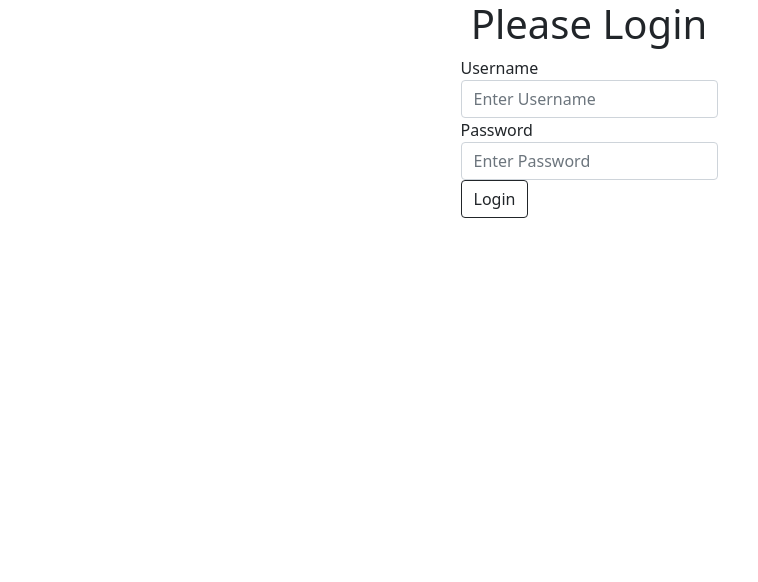
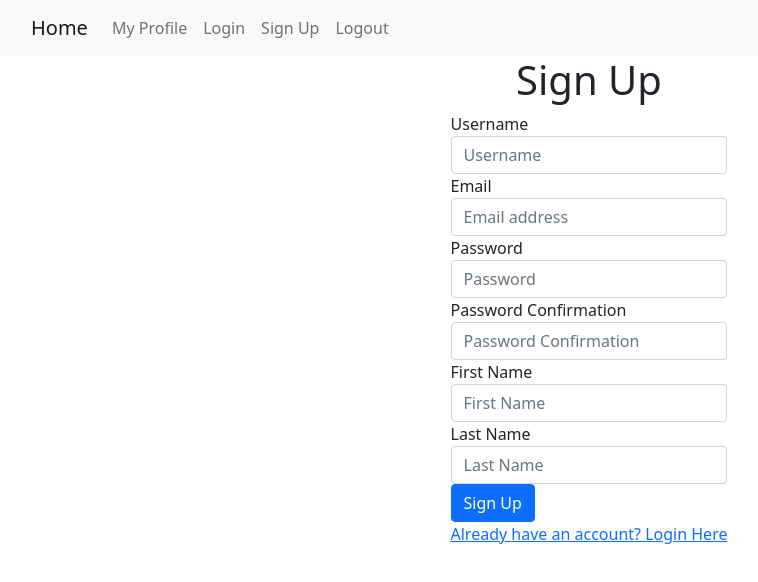
Before and after one commit to slo27/journal-thoughts-project, a React (Create React App) app in the folder client/: page /signup in a window 1280 px wide. Shown: the top 582 px of the page, without its empty margins (51-809 px from the left). Built offline with nearby package versions, Linux system fonts and the light colour scheme.

Commit message:
fixed login page

```diff
--- a/client/src/App.js
+++ b/client/src/App.js
@@ -7,8 +7,7 @@ import Signup from "./Signup"
 import UserProfile from "./UserProfile";
 
 function App() {
-  const [token, setToken] = useState();
-  const [user, setUser] = useState("");
+  const [user, setUser] = useState(null);
   const [username, setUsername] = useState("");
   const [password, setPassword] = useState("");
   const [password_confirmation, setPasswordConfirmation] = useState("");
@@ -18,18 +17,14 @@ function App() {
   const [journal, setJournal] = useState([]);
   const [mood, setMood] = useState([]);
 
-  if(!user) {
-    return <Login setUser={setUser} />
-  }
-
   return (
     <div className="App">
       <NavBar setUser={setUser} />
       <Routes>
-        <Route path="/" element={<Home mood={mood} setMood={setMood} journal={journal} setJournal={setJournal}/>} />
-        <Route path="me" element={<UserProfile user={user}/>} />
-        <Route path="login" element={<Login setUser={setUser}/>} />
-        <Route path="signup" element={
+        <Route exact path="/" element={<Home mood={mood} setMood={setMood} journal={journal} setJournal={setJournal}/>} />
+        <Route path="me" element={<UserProfile />} />
+        <Route exact path="login" element={<Login setUser={setUser}/>} />
+        <Route exact path="signup" element={
           <Signup
           username={username}
           password={password}
--- a/client/src/Login.js
+++ b/client/src/Login.js
@@ -1,5 +1,5 @@
 import { useState } from "react";
-import { useNavigate } from "react-router-dom";
+import { useNavigate, Link } from "react-router-dom";
 import './Login.css';
 
 function Login({ setUser }) {
@@ -52,6 +52,11 @@ function Login({ setUser }) {
                     />
                 </div>
                 <button type="submit" class="btn btn-outline-dark">Login</button>
+                <div className="signup-wrapper">
+                    <p>
+                        Don't have an account? <Link to="/signup">Sign Up</Link>
+                    </p>
+                </div>
             </form>
         </div>
     )
--- a/client/src/NavBar.js
+++ b/client/src/NavBar.js
@@ -11,7 +11,7 @@ function NavBar({ setUser }) {
         .then(() => {
             setUser();
         });
-        navigate('/');
+        navigate('/login');
     }
     return (
         <Navbar bg="light" expand="lg">
--- /dev/null
+++ b/client/src/Signup.css
@@ -0,0 +1,5 @@
+.signup-wrapper {
+    display: flex;
+    flex-direction: column;
+    align-items: center;
+}
--- a/client/src/Signup.js
+++ b/client/src/Signup.js
@@ -1,5 +1,6 @@
-import { useNavigate } from 'react-router-dom';
+import { useNavigate, Link } from 'react-router-dom';
 import { Button } from 'react-bootstrap';
+import './Signup.css';
 
 function Signup(props) {
     const navigate = useNavigate();
@@ -44,11 +45,11 @@ function Signup(props) {
 
 
     return (
-        <div>
+        <div className="signup-wrapper">
+            <h1>Sign Up</h1>
             <form onSubmit={handleSubmit}>
-                <h1>Sign Up</h1>
-                <div class="form-row">
-                    <div class="form-group col-md-3">
+                <div className="form-row">
+                    <div class="form-group col-md-12">
                         <label htmlFor="username">Username</label>
                         <input
                             type="text"
@@ -60,7 +61,7 @@ function Signup(props) {
                             onChange={(e) => setUsername(e.target.value)}
                             />
                     </div>
-                    <div class="form-group col-md-3">
+                    <div className="form-group col-md-12">
                         <label htmlFor="email">Email</label>
                         <input
                             type="text"
@@ -73,8 +74,8 @@ function Signup(props) {
                             />
                     </div>
                 </div>
-                <div class="form-row">
-                    <div class="form-group col-md-3">
+                <div className="form-row">
+                    <div className="form-group col-md-12">
                         <label htmlFor="password">Password</label>
                         <input
                             type="password"
@@ -86,7 +87,7 @@ function Signup(props) {
                             onChange={(e) => setPassword(e.target.value)}
                             />
                     </div>
-                    <div class="form-group col-md-3">
+                    <div className="form-group col-md-12">
                         <label htmlFor="password-confirmation">Password Confirmation</label>
                         <input
                             type="password"
@@ -99,8 +100,8 @@ function Signup(props) {
                             />
                     </div>
                 </div>
-                <div class="form-row">
-                    <div class="form-group col-md-3">
+                <div className="form-row">
+                    <div className="form-group col-md-12">
                         <label htmlFor="first_name">First Name</label>
                         <input
                             type="text"
@@ -112,7 +113,7 @@ function Signup(props) {
                             onChange={(e) => setFirstName(e.target.value)}
                             />
                     </div>
-                    <div class="form-group col-md-3">
+                    <div className="form-group col-md-12">
                         <label htmlFor="last_name">Last Name</label>
                         <input
                             type="text"
@@ -127,6 +128,11 @@ function Signup(props) {
                 </div>
                 {/* button is reverting to primary on refresh? */}
                 <Button type="submit" class="btn btn-outline-dark">Sign Up</Button>
+                <div className="login-wrapper">
+                    <Link to="/login">
+                        Already have an account? Login Here
+                    </Link>
+                </div>
             </form>
         </div>
     )
```
Also changed, not shown: client/src/App.css (deleted, +0 -38 lines).
